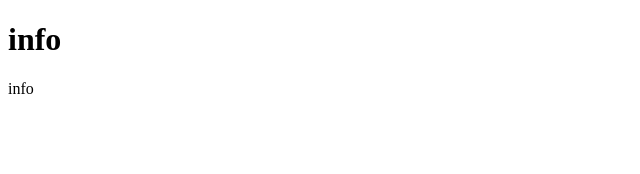
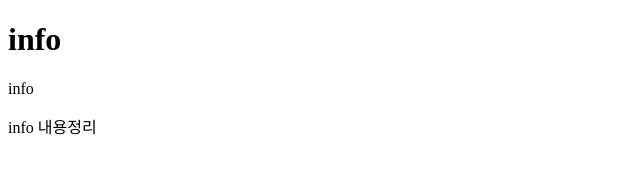
Before and after one commit to leseraphina/06_21_project01, a plain HTML site: page info.html in a window 1280 px wide. Shown: the whole page, without its empty margins (0-640 px from the left). Drawn offline with Linux system fonts and the light colour scheme.

Commit message:
정리 추가 요함

```diff
--- a/info.html
+++ b/info.html
@@ -8,5 +8,6 @@
 <body>
   <h1>info</h1>
   <p>info</p>
+  <p>info 내용정리</p>
 </body>
 </html>
```
